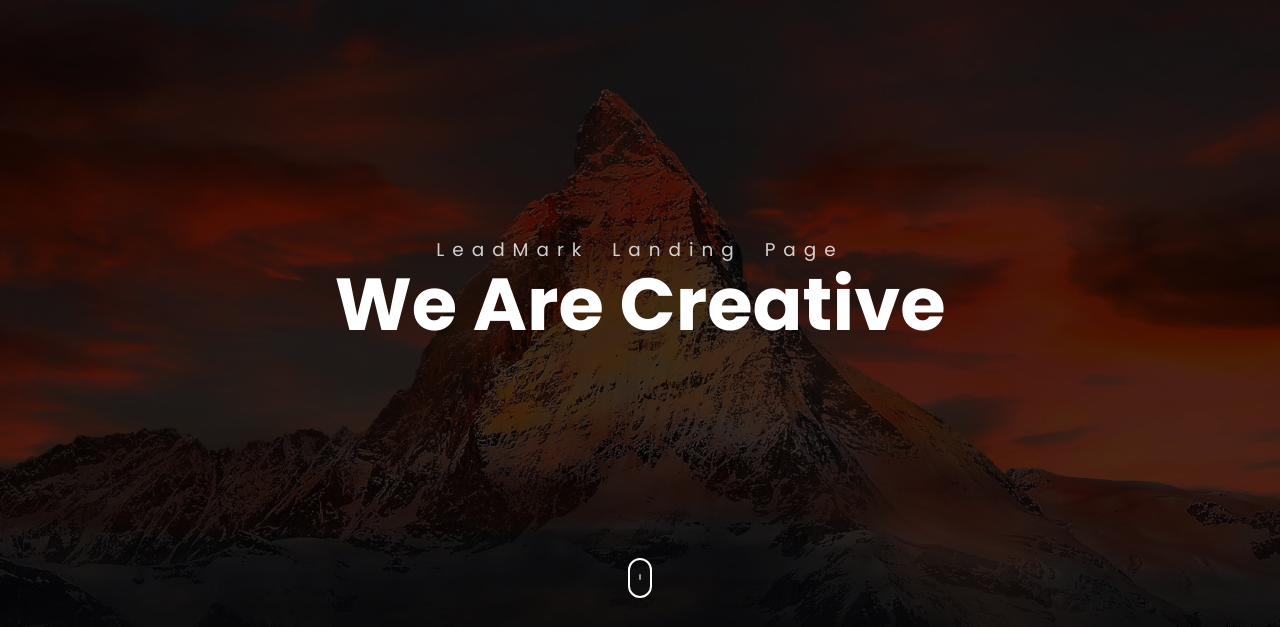
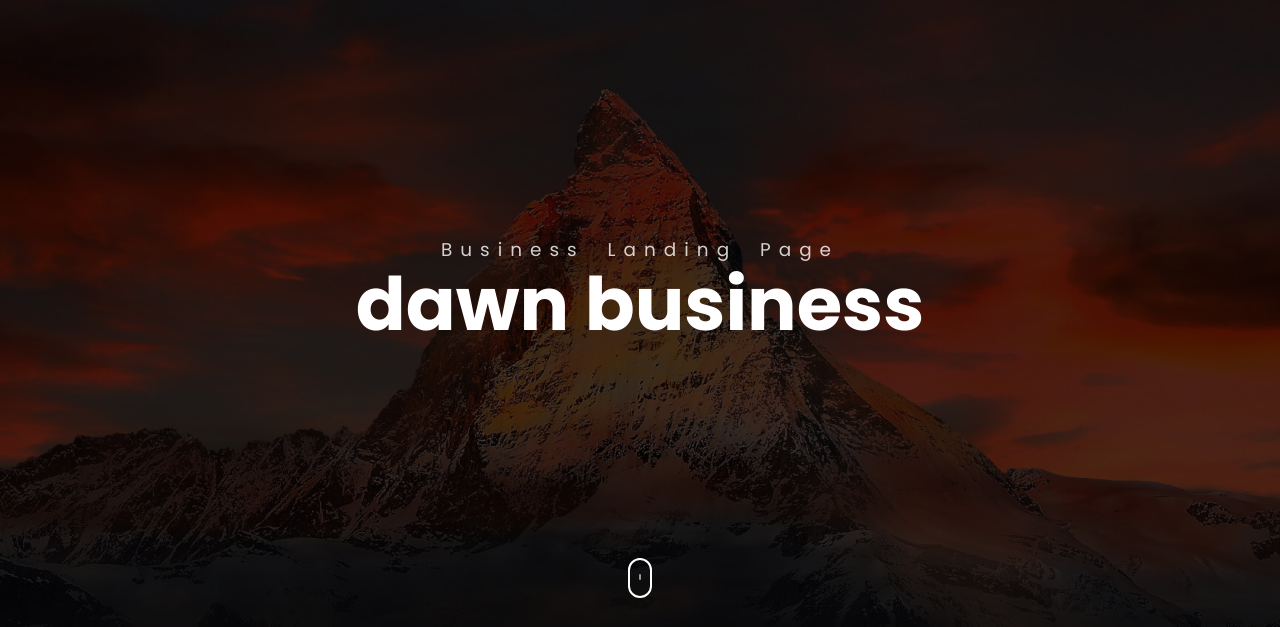
Before and after one commit to yoondd/business, a plain HTML site: page index.html in a window 1280 px wide. Shown: the part 102-729 px from the top of the page. Drawn offline with Linux system fonts and the light colour scheme.

Commit message:
Update index.html

```diff
--- a/index.html
+++ b/index.html
@@ -5,7 +5,7 @@
     <meta name="viewport" content="width=device-width, initial-scale=1, shrink-to-fit=no">
     <meta name="description" content="Start your development with LeadMark landing page.">
     <meta name="author" content="Devcrud">
-    <title>LeadMark Landing page | Free Bootstrap 4.3.x landing page</title>
+    <title>dawn business</title>
     <!-- font icons -->
     <link rel="stylesheet" href="assets/vendors/themify-icons/css/themify-icons.css">
     <!-- Bootstrap + LeadMark main styles -->
@@ -51,8 +51,8 @@
     <!-- Page Header -->
     <header class="header">
         <div class="overlay">
-            <h1 class="subtitle">LeadMark Landing Page</h1>
-            <h1 class="title">We Are Creative</h1>
+            <h1 class="subtitle">Business Landing Page</h1>
+            <h1 class="title">dawn business</h1>
         </div>
         <div class="shape">
             <svg viewBox="0 0 1500 200">
```
